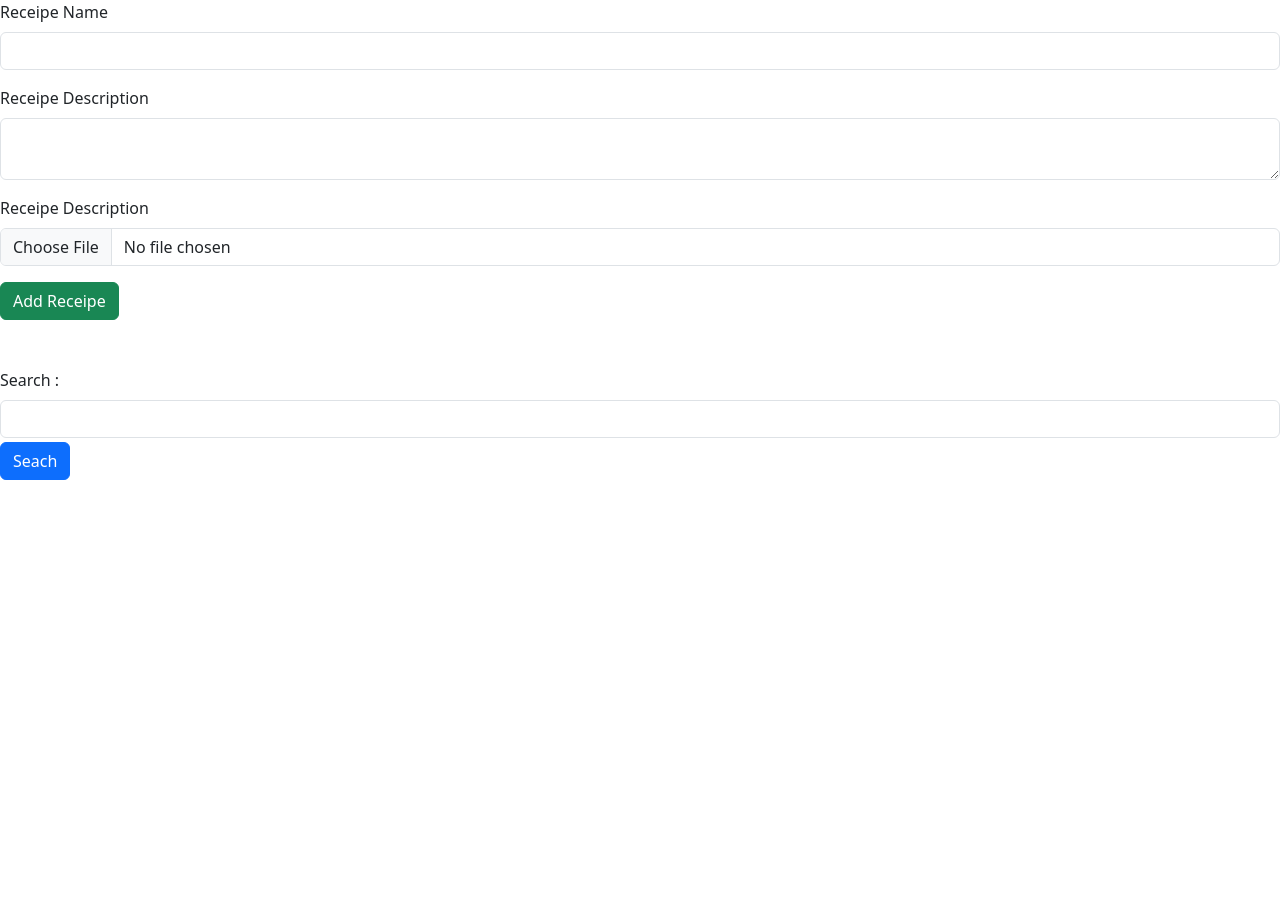
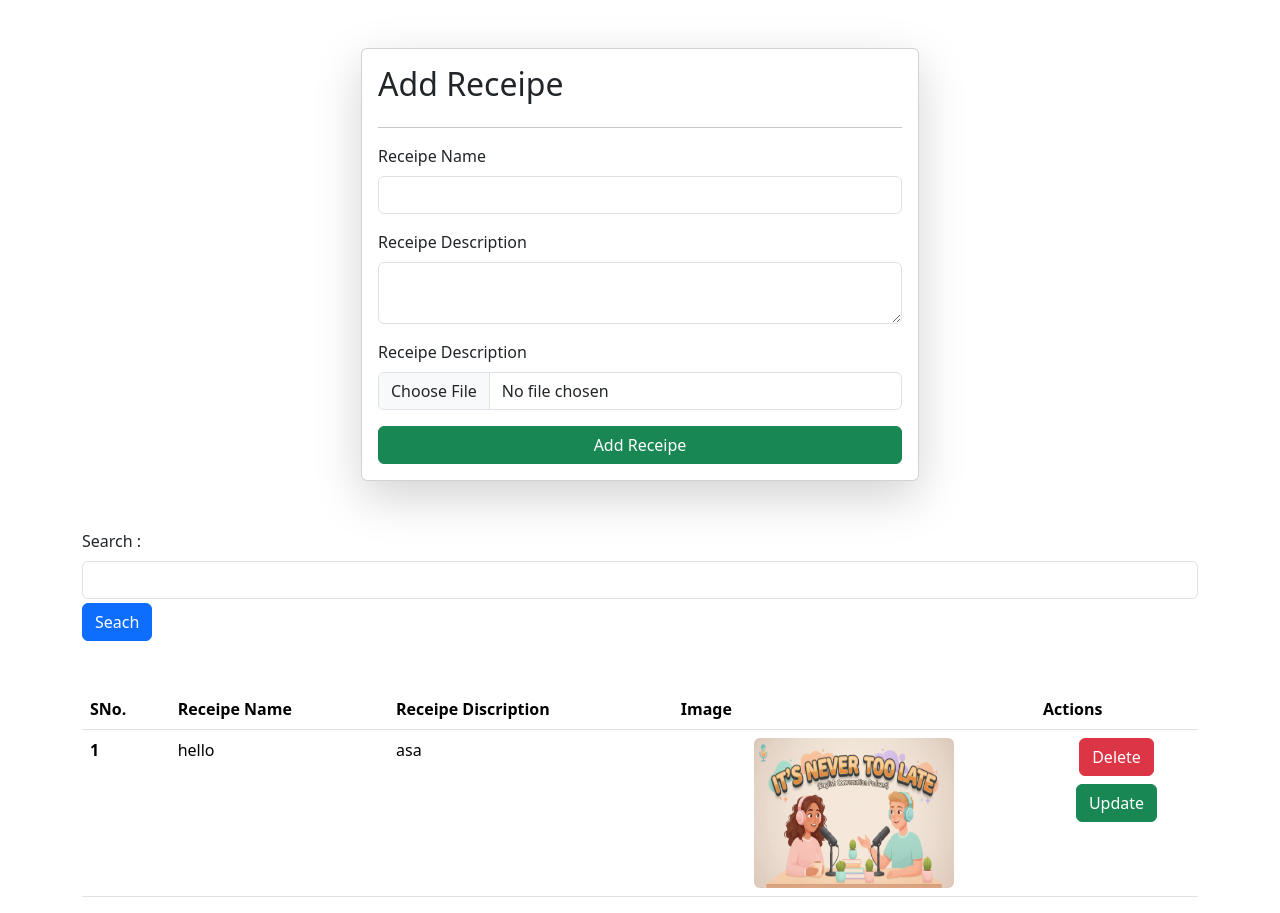
Before and after one commit to SubhamParajuli/crud_django, a Django app: page / in a window 1280 px wide. Before the commit the page ends 480 px from the top, so only its background shows below. Run offline with Django 5.2, Linux system fonts and the light colour scheme; data comes from the database, SQL or seed files in the repository; both versions use the stored data as it was after the commit.

Commit message:
insertion completed

```diff
--- a/core/receipe_bud/templates/receipe.html
+++ b/core/receipe_bud/templates/receipe.html
@@ -7,6 +7,15 @@
     <title>Receipe CRUD</title>
 </head>
 <body>
+
+
+<div class="container mt-5">
+  <form class="col-6 mx-auto card p-3 shadow-lg" method="post" enctype="multipart/form-data">
+    {% csrf_token %}
+    <div style="display: flex; justify-content: space-between;">
+    <h2>Add Receipe</h2>
+    </div>
+    <hr />
     <div class="mb-3">
       <label for="exampleInputEmail1" class="form-label">Receipe Name</label>
       <input
@@ -46,5 +55,39 @@
       </form>
     </div>
   </div>
+
+  <table class="table mt-5">
+  <thead>
+    <tr >
+      <th scope="col">SNo.</th>
+      <th scope="col">Receipe Name</th>
+      <th scope="col">Receipe Discription</th>
+      <th scope="col">Image</th>
+      <th scope="col">Actions</th>
+    </tr>
+  </thead>
+  <tbody>
+    {% for receipe in receipes %}
+    <tr>
+      <th scope="row">{{forloop.counter}}</th>
+      <td>{{receipe.receipe_name}}</td>
+      <td>{{receipe.receipe_description}}</td>
+      <td>
+        <img class="rounded mx-auto d-block h-100px w-200px" style="width: 200px; height: 150px;" src="/media/{{receipe.receipe_image}}" alt="{{receipe.receipe_name}}">
+
+      </td>
+      <td>
+          <div style="display: flex; align-items: center; justify-content: center; flex-direction: column;">
+          <a href="/delete_receipe/{{receipe.id}}/" class="btn btn-danger">Delete</a>
+          <a href="/update_receipe/{{receipe.id}}/" class="mt-2 btn btn-success">Update</a>
+          </div>
+      </td>
+    </tr>
+    {% endfor %}
+  </tbody>
+</table>
+</div>
+
+
 </body>
 </html>
```
Also changed, not shown: core/db.sqlite3, core/public/static/receipe_images/thumbnail2.jpg (added), core/receipe_bud/views.py (line endings or trailing spaces).
